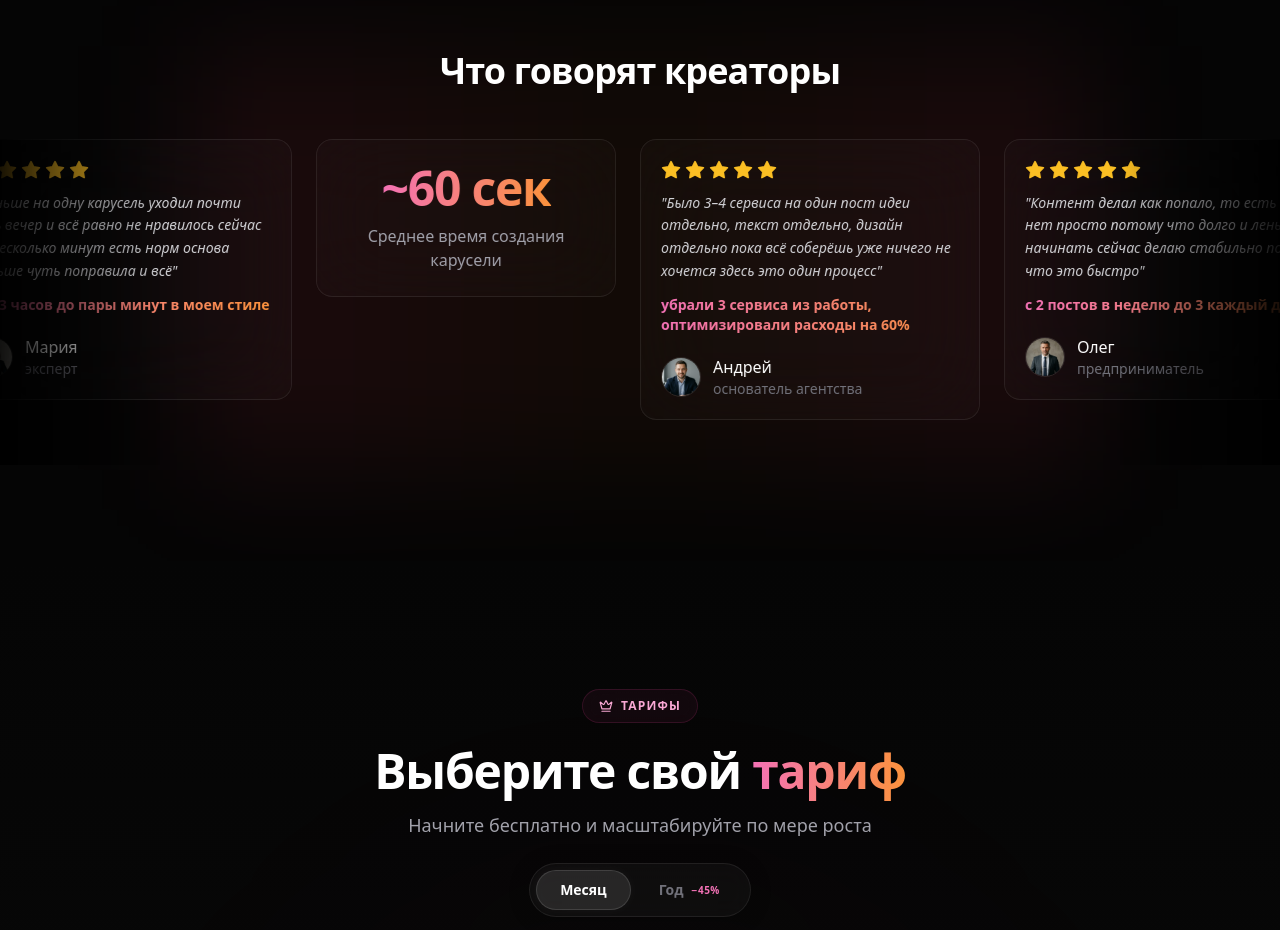
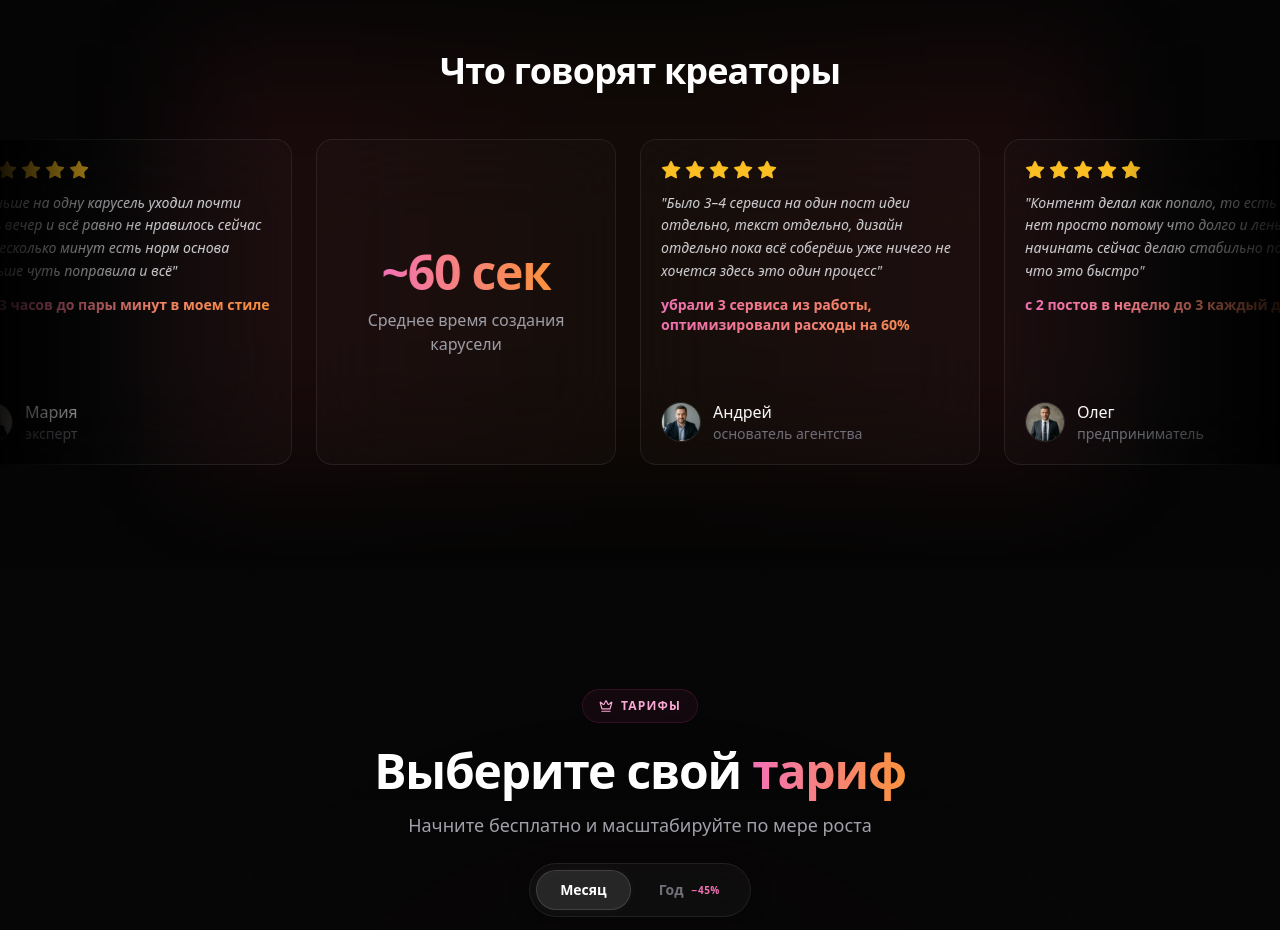
Before and after one commit to matteimikeska49-bot/gtf, a React (Vite) app: page /ru in a window 1280 px wide. Shown: the part 8920-9850 px from the top of the page. Built offline with nearby package versions, Linux system fonts and the light colour scheme.

Commit message:
Normalize testimonial card heights

```diff
--- a/src/components/TestimonialsSection.jsx
+++ b/src/components/TestimonialsSection.jsx
@@ -50,7 +50,7 @@ export const TestimonialsSection = () => {
     : "flex-shrink-0 w-[280px] md:w-[350px] bg-white/[0.02] border border-white/[0.08] backdrop-blur-2xl rounded-2xl p-6 flex flex-col items-center justify-center h-auto min-h-[250px]";
 
   const testimonialCardClass = isRu
-    ? "flex-shrink-0 w-[300px] md:w-[340px] bg-white/[0.02] border border-white/[0.08] backdrop-blur-2xl rounded-2xl px-5 py-5 flex flex-col"
+    ? "flex-shrink-0 w-[300px] md:w-[340px] bg-white/[0.02] border border-white/[0.08] backdrop-blur-2xl rounded-2xl px-5 py-5 flex flex-col justify-between"
     : "flex-shrink-0 w-[300px] md:w-[400px] bg-white/[0.02] border border-white/[0.08] backdrop-blur-2xl rounded-2xl p-6 flex flex-col justify-between h-auto min-h-[250px]";
 
   const textClass = isRu
@@ -99,7 +99,7 @@ export const TestimonialsSection = () => {
 
         <div
           ref={sliderRef}
-          className={`flex flex-nowrap ${isRu ? 'items-start' : 'items-stretch'} gap-6 animate-slide w-max px-6`}
+          className="flex flex-nowrap items-stretch gap-6 animate-slide w-max px-6"
           onTouchStart={handleTouchStart}
           onTouchEnd={handleTouchEnd}
         >
```
Also changed, not shown: 16 other files (tests, documents, lock files or other folders).
